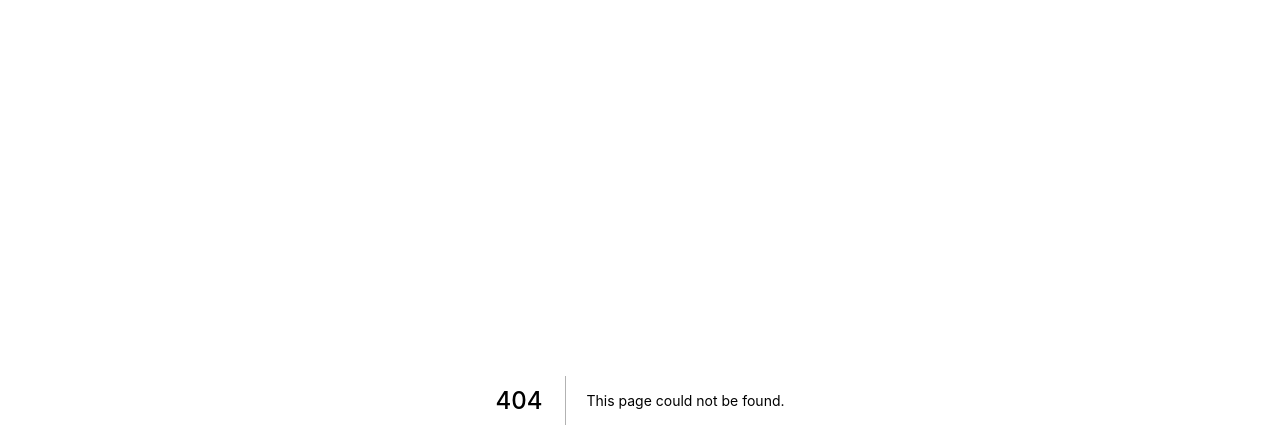
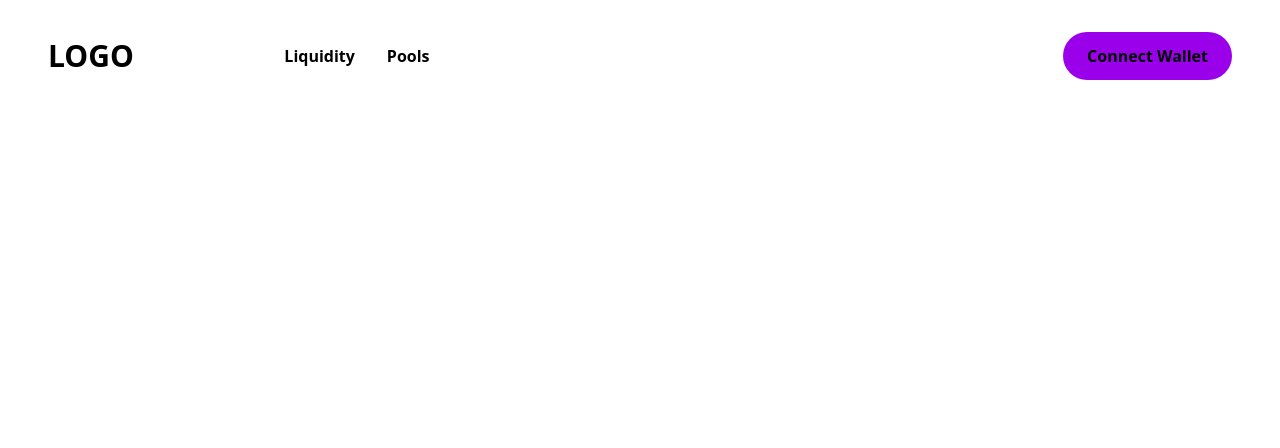
Before and after one commit to Marvelousy20/fbanx, a Next.js app: page /swap in a window 1280 px wide. Before the commit this address had no page. Shown: the top 448 px of the page. Built offline with nearby package versions, Linux system fonts and the light colour scheme.

Commit message:
made changes

```diff
--- /dev/null
+++ b/components/Header.tsx/Header.tsx
@@ -0,0 +1,55 @@
+import React from "react";
+import Link from "next/link";
+import { useRouter } from "next/router";
+
+const Header: React.FC = () => {
+  const router = useRouter();
+
+  return (
+    <div className="flex justify-between items-center px-4 md:px-12 py-8">
+      <div className="flex items-center gap-x-12">
+        <div className="text-3xl font-bold">LOGO</div>
+
+        <div className="grid grid-cols-3 gap-x-8">
+          <div>
+            <Link href="/swap">
+              <a
+                className={
+                  (router.pathname === "/"
+                    ? "text-[#14b9f4] font-semibold"
+                    : "hover:text-[#14b9f4] text-white transition-all font-semibold")
+                }
+              >
+                Swap
+              </a>
+            </Link>
+          </div>
+
+          <div>
+            <Link href="/pools">
+              <a className="hover:text-[#14b9f4] transition-all font-semibold">
+                Liquidity
+              </a>
+            </Link>
+          </div>
+
+          <div>
+            <Link href="/farm">
+              <a className="hover:text-[#14b9f4] transition-all font-semibold">
+                Pools
+              </a>
+            </Link>
+          </div>
+        </div>
+      </div>
+
+      <div>
+        <button className="bg-[#9A00EA] hover:bg-opacity-70 px-4 py-2 md:px-6 md:py-3 rounded-[40px] font-bold transition-all">
+          Connect Wallet
+        </button>
+      </div>
+    </div>
+  );
+};
+
+export default Header;
--- /dev/null
+++ b/components/Swap/Card.tsx
@@ -0,0 +1,16 @@
+import React from 'react'
+
+const From = (
+    <div>
+
+    </div>
+)
+
+
+const Card = () => {
+  return (
+    <div>Card</div>
+  )
+}
+
+export default Card
--- /dev/null
+++ b/components/Swap/Swap.tsx
@@ -0,0 +1,43 @@
+import React from "react";
+
+const Swap: React.FC = () => {
+
+
+  return (
+    <div className="fixed inset-0 overflow-y-auto mt-10">
+      <div className="min-h-full flex justify-center items-center max-w-md mx-auto">
+        <div
+          style={{
+            background:
+              "linear-gradient(107.53deg,#02f1ff -7.25%,#4839ff 46.29%,#e902b6 108.39%)",
+          }}
+          className="h-[500px] w-full rounded-3xl pt-[2.3px] p-[2px]"
+        >
+          <div
+            style={{
+              background:
+                "linear-gradient(140.14deg, rgba(0, 182, 191, 0.15) 0%, rgba(27, 22, 89, 0.1) 86.61%), linear-gradient(321.82deg, #18134D 0%, #1B1659 100%",
+            }}
+
+            className="h-full rounded-3xl p-4"
+          >
+            <div>
+              <p className="font-bold">Swap</p>
+              <div>
+
+              </div>
+            </div>
+
+
+          </div>
+        </div>
+      </div>
+    </div>
+  );
+};
+
+export default Swap;
+
+//  background-image: linear-gradient(140.14deg, rgba(0, 182, 191, 0.15) 0%, rgba(27, 22, 89, 0.1) 86.61%), linear-gradient(321.82deg, #18134D 0%, #1B1659 100%);
+
+//  background-image: linear-gradient(var(--gradient-rotate, 246deg), #da2eef 7.97%, #2b6aff 49.17%, #39d0d8 92.1%);
--- a/pages/index.tsx
+++ b/pages/index.tsx
@@ -1,70 +1,21 @@
 import type { NextPage } from 'next'
 import Head from 'next/head'
-import Image from 'next/image'
-import styles from '../styles/Home.module.css'
+import Header from '../components/Header.tsx/Header'
+import Swap from '../components/Swap/Swap'
 
 const Home: NextPage = () => {
   return (
-    <div className={styles.container}>
+    <div>
       <Head>
         <title>Create Next App</title>
         <meta name="description" content="Generated by create next app" />
         <link rel="icon" href="/favicon.ico" />
       </Head>
 
-      <main className={styles.main}>
-        <h1 className={styles.title}>
-          Welcome to <a href="https://nextjs.org">Next.js!</a>
-        </h1>
-
-        <p className={styles.description}>
-          Get started by editing{' '}
-          <code className={styles.code}>pages/index.tsx</code>
-        </p>
-
-        <div className={styles.grid}>
-          <a href="https://nextjs.org/docs" className={styles.card}>
-            <h2>Documentation &rarr;</h2>
-            <p>Find in-depth information about Next.js features and API.</p>
-          </a>
-
-          <a href="https://nextjs.org/learn" className={styles.card}>
-            <h2>Learn &rarr;</h2>
-            <p>Learn about Next.js in an interactive course with quizzes!</p>
-          </a>
-
-          <a
-            href="https://github.com/vercel/next.js/tree/canary/examples"
-            className={styles.card}
-          >
-            <h2>Examples &rarr;</h2>
-            <p>Discover and deploy boilerplate example Next.js projects.</p>
-          </a>
-
-          <a
-            href="https://vercel.com/new?utm_source=create-next-app&utm_medium=default-template&utm_campaign=create-next-app"
-            className={styles.card}
-          >
-            <h2>Deploy &rarr;</h2>
-            <p>
-              Instantly deploy your Next.js site to a public URL with Vercel.
-            </p>
-          </a>
-        </div>
+      <main className='bg-[#161617] text-white h-screen'>
+        <Header />
+        <Swap />
       </main>
-
-      <footer className={styles.footer}>
-        <a
-          href="https://vercel.com?utm_source=create-next-app&utm_medium=default-template&utm_campaign=create-next-app"
-          target="_blank"
-          rel="noopener noreferrer"
-        >
-          Powered by{' '}
-          <span className={styles.logo}>
-            <Image src="/vercel.svg" alt="Vercel Logo" width={72} height={16} />
-          </span>
-        </a>
-      </footer>
     </div>
   )
 }
--- /dev/null
+++ b/pages/swap.tsx
@@ -0,0 +1,14 @@
+import React from 'react'
+import Header from '../components/Header.tsx/header'
+
+const swap = () => {
+  return (
+    <div>
+        <Header />
+
+
+    </div>
+  )
+}
+
+export default swap
--- /dev/null
+++ b/postcss.config.js
@@ -0,0 +1,6 @@
+module.exports = {
+  plugins: {
+    tailwindcss: {},
+    autoprefixer: {},
+  },
+}
--- a/styles/globals.css
+++ b/styles/globals.css
@@ -1,26 +1,3 @@
-html,
-body {
-  padding: 0;
-  margin: 0;
-  font-family: -apple-system, BlinkMacSystemFont, Segoe UI, Roboto, Oxygen,
-    Ubuntu, Cantarell, Fira Sans, Droid Sans, Helvetica Neue, sans-serif;
-}
-
-a {
-  color: inherit;
-  text-decoration: none;
-}
-
-* {
-  box-sizing: border-box;
-}
-
-@media (prefers-color-scheme: dark) {
-  html {
-    color-scheme: dark;
-  }
-  body {
-    color: white;
-    background: black;
-  }
-}
+@tailwind base;
+@tailwind components;
+@tailwind utilities;
--- /dev/null
+++ b/tailwind.config.js
@@ -0,0 +1,11 @@
+/** @type {import('tailwindcss').Config} */
+module.exports = {
+  content: [
+    "./pages/**/*.{js,ts,jsx,tsx}",
+    "./components/**/*.{js,ts,jsx,tsx}",
+  ],
+  theme: {
+    extend: {},
+  },
+  plugins: [],
+}
```
Also changed, not shown: package.json (+9 -1 lines), 2 other files (tests, documents, lock files or other folders).
